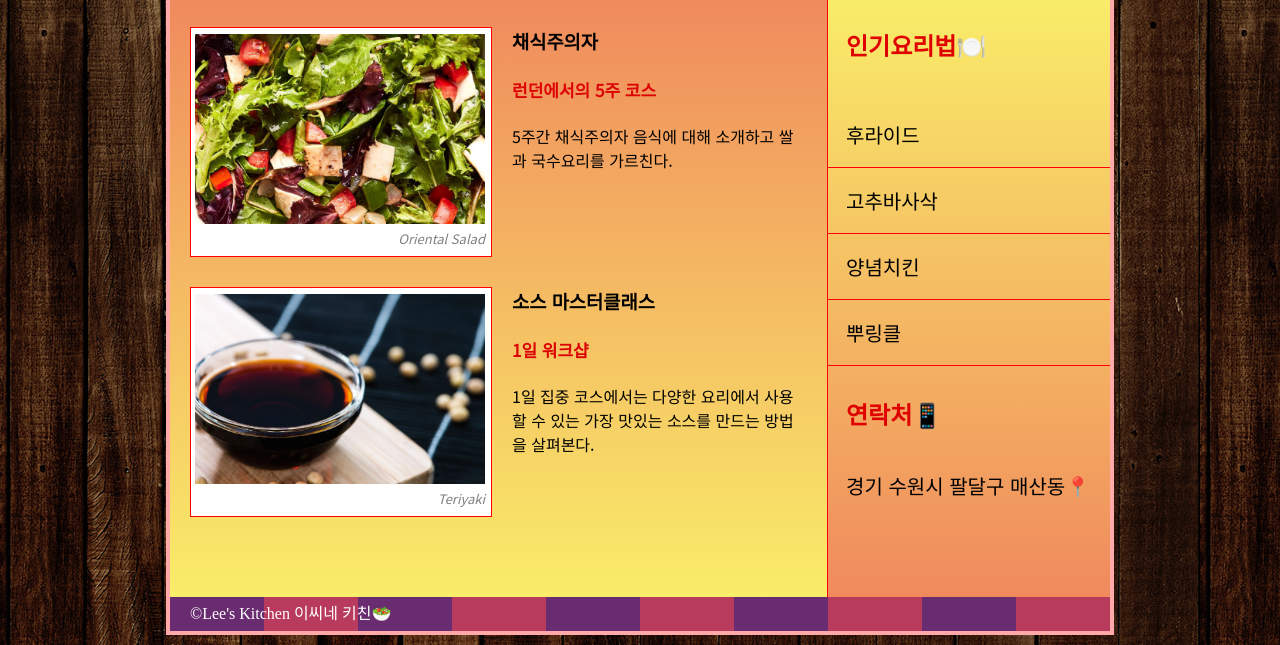
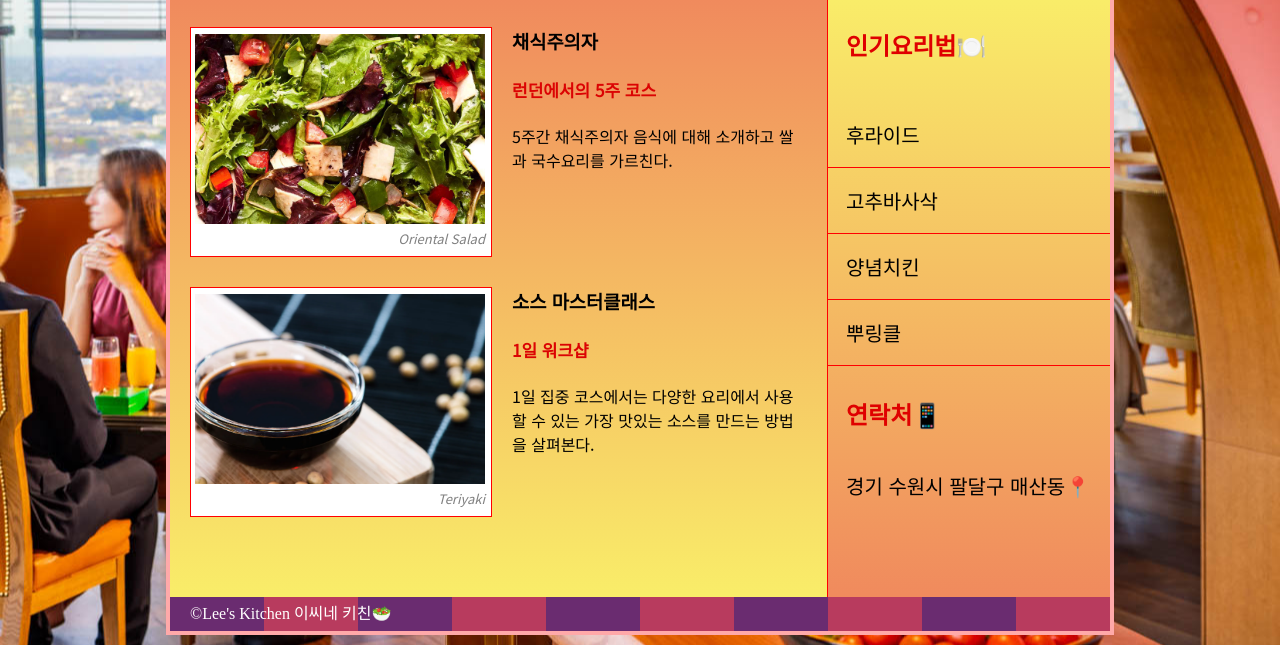
Before and after one commit to felix-smr/win401.github.io, a plain HTML site: page index.html in a window 1280 px wide. Shown: the part 219-864 px from the top of the page. Drawn offline with Linux system fonts and the light colour scheme.

Commit message:
디자인 수정

```diff
--- a/index.html
+++ b/index.html
@@ -17,7 +17,8 @@
         @import url('https://fonts.googleapis.com/css2?family=Lobster&family=Noto+Sans+KR&family=Rock+Salt&display=swap');
 
         body {
-            background-image: url(./images/woodtexture.jpg);
+            background-image: url(./images/restaurant.jpg);
+            background-position: 70% 50%;
         }
 
         .container {
```
Also changed, not shown: images/restaurant.jpg (added).
